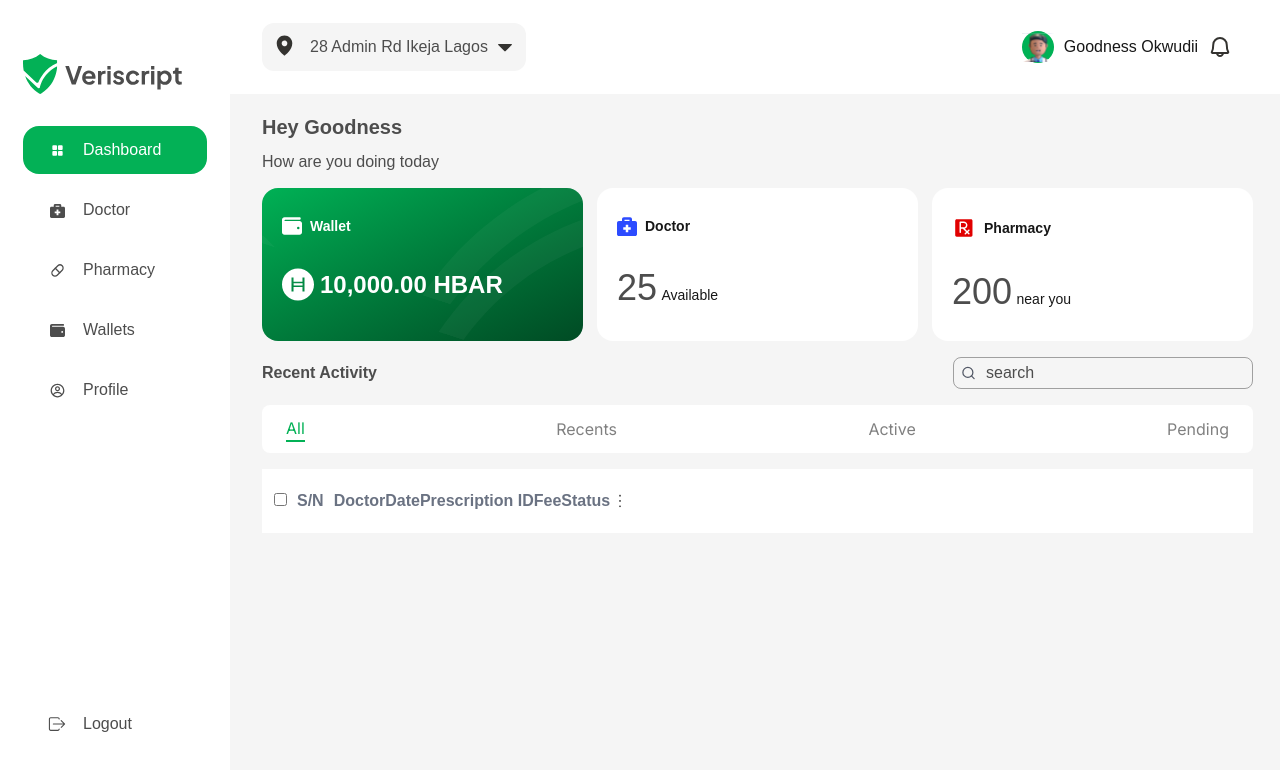
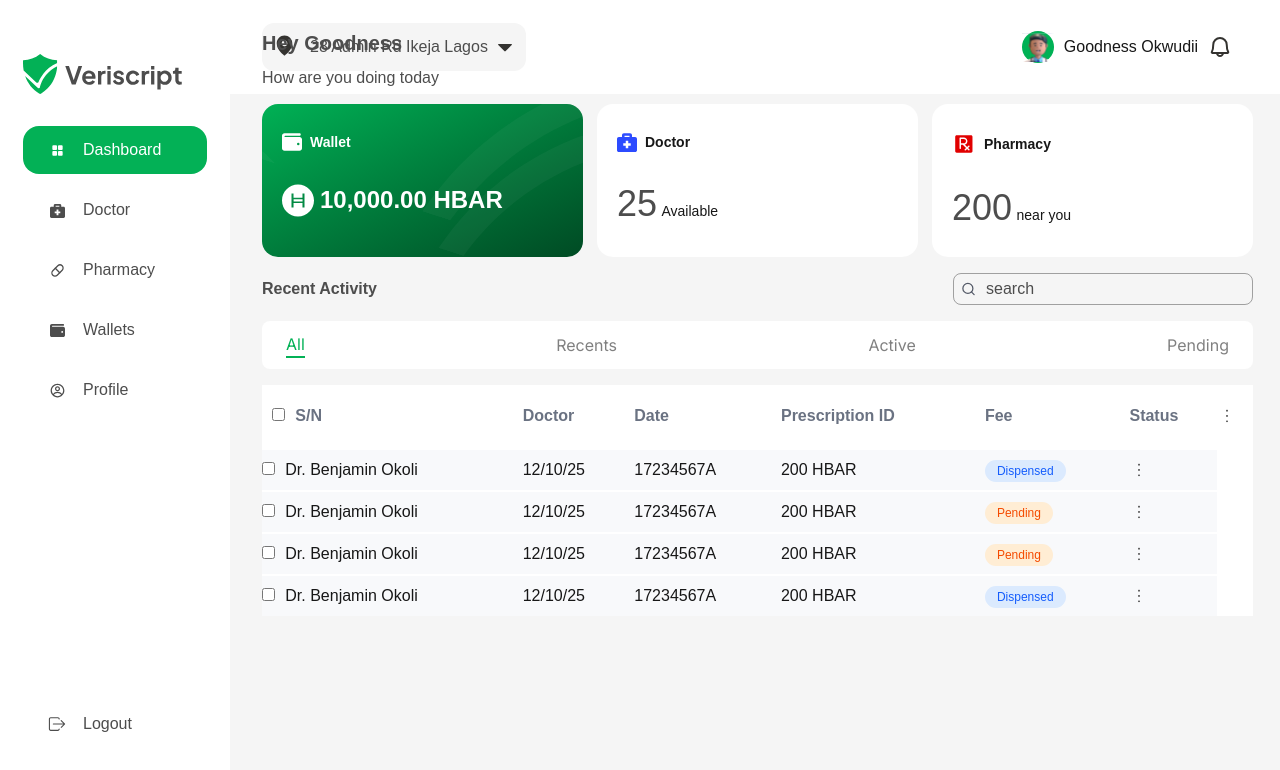
Before and after one commit to greydev28/Veriscript, a Next.js app: page /patient-profile in a window 1280 px wide. Shown: the top 770 px of the page. Built offline with nearby package versions, Linux system fonts and the light colour scheme.

Commit message:
reinstalling reacts icon

```diff
--- a/package.json
+++ b/package.json
@@ -12,7 +12,8 @@
     "lucide-react": "^0.545.0",
     "next": "15.5.4",
     "react": "19.1.0",
-    "react-dom": "19.1.0"
+    "react-dom": "19.1.0",
+    "react-icons": "^5.5.0"
   },
   "devDependencies": {
     "@eslint/eslintrc": "^3",
--- a/src/components/Description.tsx
+++ b/src/components/Description.tsx
@@ -6,7 +6,8 @@ import { useState } from "react";
 import { FaWallet } from "react-icons/fa6";
 import { FaBriefcaseMedical } from "react-icons/fa";
 export default function Description() {
-  /*  const data = [
+  const [activeTab, setActiveTab] = useState<string>("All");
+  const data = [
     {
       id: 1,
       doctor: "Dr. Benjamin Okoli",
@@ -53,15 +54,13 @@ export default function Description() {
     status === "Dispensed"
       ? "text-blue-600 bg-blue-100"
       : "text-orange-600 bg-orange-100";
- */
-  const [activeTab, setActiveTab] = useState<string>("All");
 
   const tabs = ["All", "Recents", "Active", "Pending"];
 
   return (
     <div
       className="w-[991px] h-[674px] ml-[262px]
-      mt-31.5"
+      pt-[125px]"
     >
       <div className="w-full h-[213px] flex flex-col justify-center gap-4 ">
         <div className="font-plusJakarta w-[285px] h-[46px] flex flex-col justify-center gap-2 mb-1.5">
@@ -180,8 +179,8 @@ export default function Description() {
           ))}
         </div>
         <table className="w-[991px] h-[350px] px-2.5 pb-3.5 bg-white">
-          <thead className="text-gray-500 w-full px-3 h-16 flex justify-between items-center">
-            <tr>
+          <thead className="text-gray-500 w-full h-16 ">
+            <tr className=" px-3">
               <th className="text-right">
                 <input type="checkbox" />
               </th>
@@ -202,6 +201,42 @@ export default function Description() {
               </th>
             </tr>
           </thead>
+          <tbody className=" w-full px-3 h-16">
+            {filteredData.map((item) => (
+              <tr
+                key={item.id}
+                className=" bg-[#F8F9FB] border-t-2 border-white"
+              >
+                <td className="py-2">
+                  {" "}
+                  <input type="checkbox" />
+                </td>
+                <td className="row-span-2">{item.doctor}</td>
+                <td>{item.date}</td>
+                <td>{item.pid}</td>
+                <td>{item.fee}</td>
+                <td>
+                  <span
+                    className={`px-3 py-1 rounded-full text-xs font-medium ${statusColor(
+                      item.status
+                    )}`}
+                  >
+                    {item.status}
+                  </span>
+                </td>
+                <td>
+                  {" "}
+                  <Image
+                    src="/ThreeVertical.svg"
+                    alt="Options menu"
+                    width={20}
+                    height={20}
+                    className="cursor-pointer"
+                  />
+                </td>
+              </tr>
+            ))}
+          </tbody>
         </table>
       </div>
     </div>
```
Also changed, not shown: 1 other file (tests, documents, lock files or other folders).
